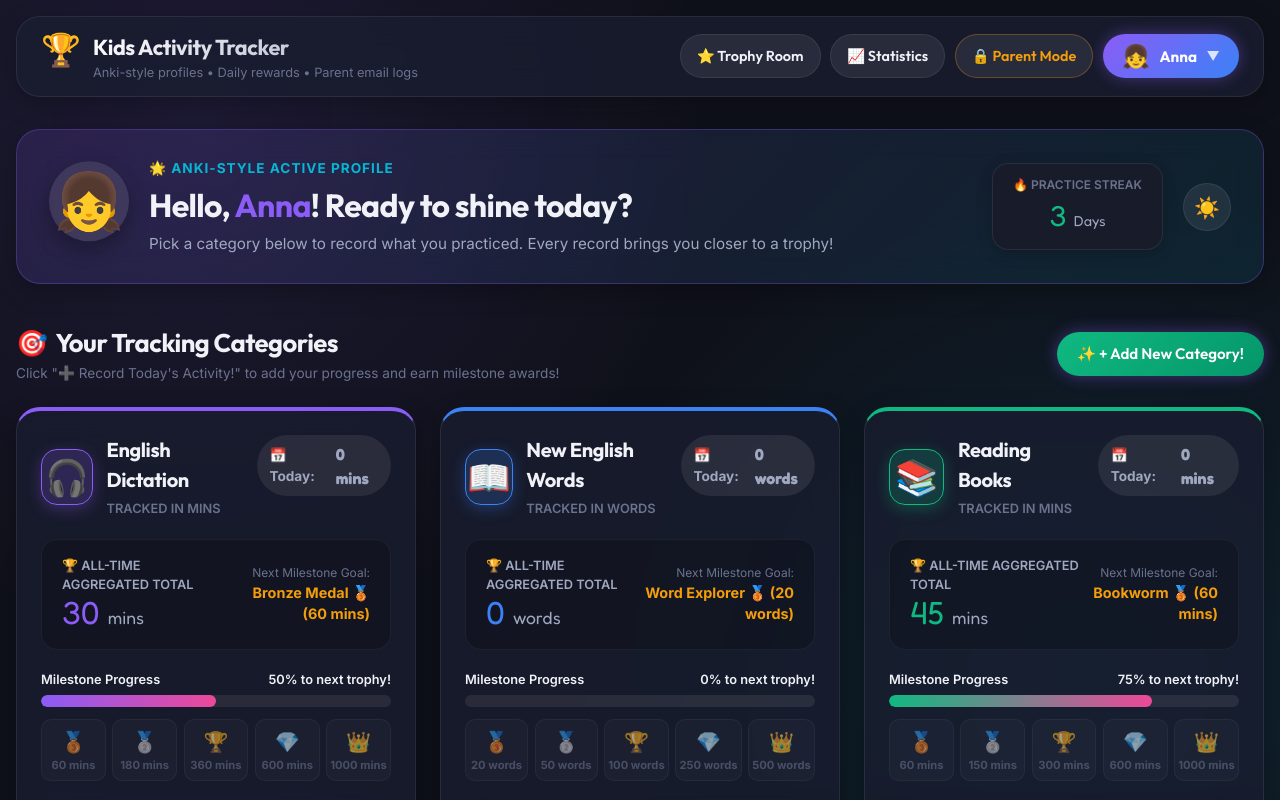
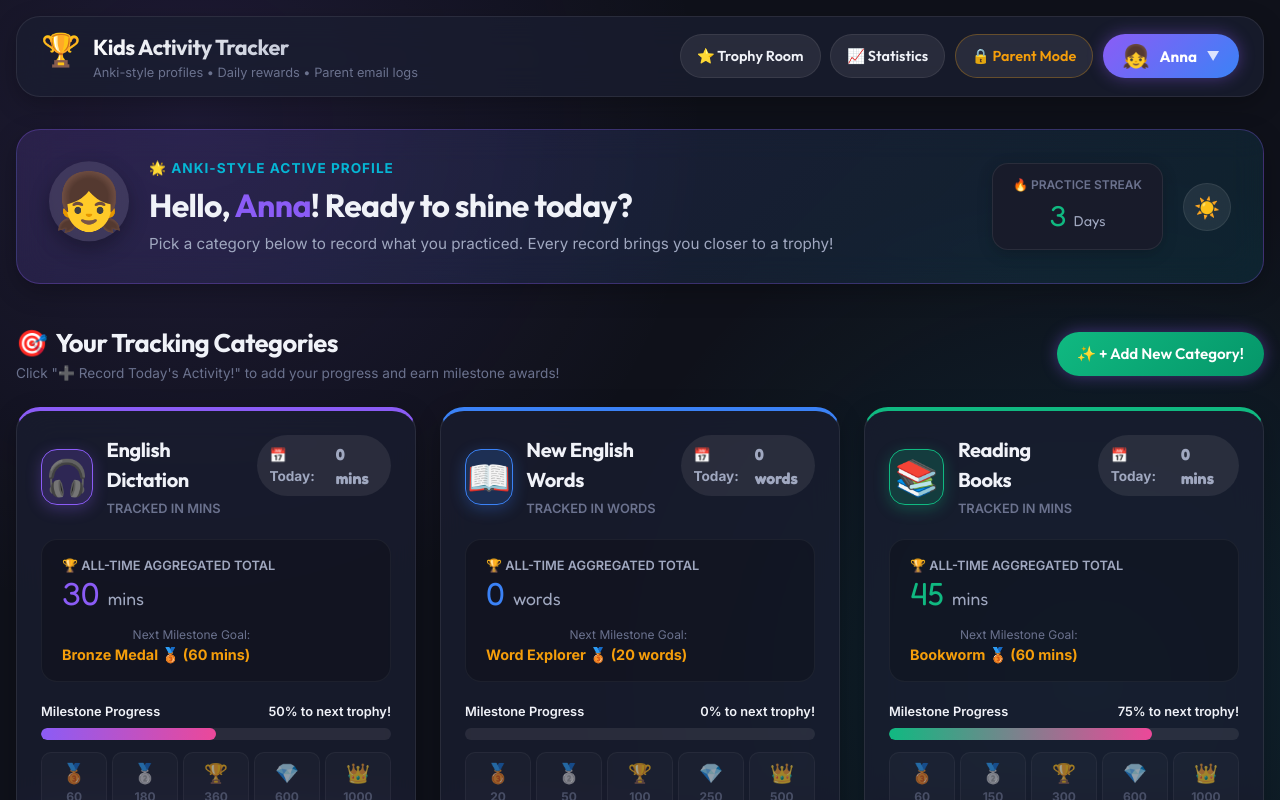
Before and after one commit to chuductu-ui/tracker-for-kids, a React (Vite) app: page / in a window 1280 px wide. Shown: the top 800 px of the page. Built offline with nearby package versions, Linux system fonts and the light colour scheme.

Commit message:
Fix milestone badge text overflow and layout wrapping for CategoryCard

```diff
--- a/src/components/Dashboard/CategoryCard.jsx
+++ b/src/components/Dashboard/CategoryCard.jsx
@@ -69,9 +69,11 @@ export const CategoryCard = ({ stat, onRecord, onDelete }) => {
         display: 'flex',
         alignItems: 'center',
         justifyContent: 'space-between',
+        flexWrap: 'wrap',
+        gap: '0.75rem',
         border: '1px solid rgba(255,255,255,0.05)'
       }}>
-        <div>
+        <div style={{ minWidth: '120px' }}>
           <div style={{ fontSize: '0.8rem', color: 'var(--text-secondary)', fontWeight: 600, textTransform: 'uppercase' }}>
             🏆 All-Time Aggregated Total
           </div>
@@ -82,7 +84,7 @@ export const CategoryCard = ({ stat, onRecord, onDelete }) => {
 
         {/* Next Goal Badge */}
         {nextThreshold && (
-          <div style={{ textAlign: 'right' }}>
+          <div style={{ textAlign: 'right', minWidth: '120px' }}>
             <div style={{ fontSize: '0.75rem', color: 'var(--text-muted)' }}>Next Milestone Goal:</div>
             <div style={{ fontSize: '0.9rem', fontWeight: 700, color: '#f59e0b' }}>
               {nextThreshold.name} ({nextThreshold.value} {unit})
@@ -110,7 +112,7 @@ export const CategoryCard = ({ stat, onRecord, onDelete }) => {
         </div>
 
         {/* Milestones Horizontal Badges Track */}
-        <div style={{ display: 'flex', justifyContent: 'space-between', marginTop: '0.75rem', gap: '0.4rem' }}>
+        <div style={{ display: 'flex', justifyContent: 'space-between', marginTop: '0.75rem', gap: '0.3rem' }}>
           {sortedThresholds.map((th, idx) => {
             const isUnlocked = totalAllTime >= th.value;
             return (
@@ -120,18 +122,23 @@ export const CategoryCard = ({ stat, onRecord, onDelete }) => {
                 style={{
                   flex: 1,
                   textAlign: 'center',
-                  padding: '0.4rem 0.2rem',
+                  padding: '0.4rem 0.15rem',
                   borderRadius: 'var(--radius-sm)',
                   background: isUnlocked ? 'rgba(16, 185, 129, 0.2)' : 'rgba(255, 255, 255, 0.04)',
                   border: isUnlocked ? '1px solid #10b981' : '1px solid var(--border-color)',
                   opacity: isUnlocked ? 1 : 0.6,
                   transition: 'all 0.2s',
-                  position: 'relative'
+                  position: 'relative',
+                  minWidth: 0,
+                  overflow: 'hidden'
                 }}
               >
-                <div style={{ fontSize: '1.25rem' }}>{th.icon || '🏆'}</div>
-                <div style={{ fontSize: '0.7rem', fontWeight: 700, whiteSpace: 'nowrap', overflow: 'hidden', textOverflow: 'ellipsis', color: isUnlocked ? '#10b981' : 'var(--text-muted)' }}>
-                  {th.value} {unit}
+                <div style={{ fontSize: '1.2rem', marginBottom: '0.1rem' }}>{th.icon || '🏆'}</div>
+                <div style={{ fontSize: '0.75rem', fontWeight: 700, color: isUnlocked ? '#10b981' : 'var(--text-muted)', lineHeight: 1.1 }}>
+                  {th.value}
+                </div>
+                <div style={{ fontSize: '0.55rem', fontWeight: 600, color: 'var(--text-muted)', opacity: 0.8, textTransform: 'lowercase', marginTop: '0.1rem', overflow: 'hidden', textOverflow: 'ellipsis', whiteSpace: 'nowrap' }}>
+                  {unit}
                 </div>
                 {isUnlocked && (
                   <span style={{ position: 'absolute', top: '-6px', right: '-6px', background: '#10b981', color: '#fff', fontSize: '0.6rem', borderRadius: '50%', width: '16px', height: '16px', display: 'inline-flex', alignItems: 'center', justifyContent: 'center' }}>
```
